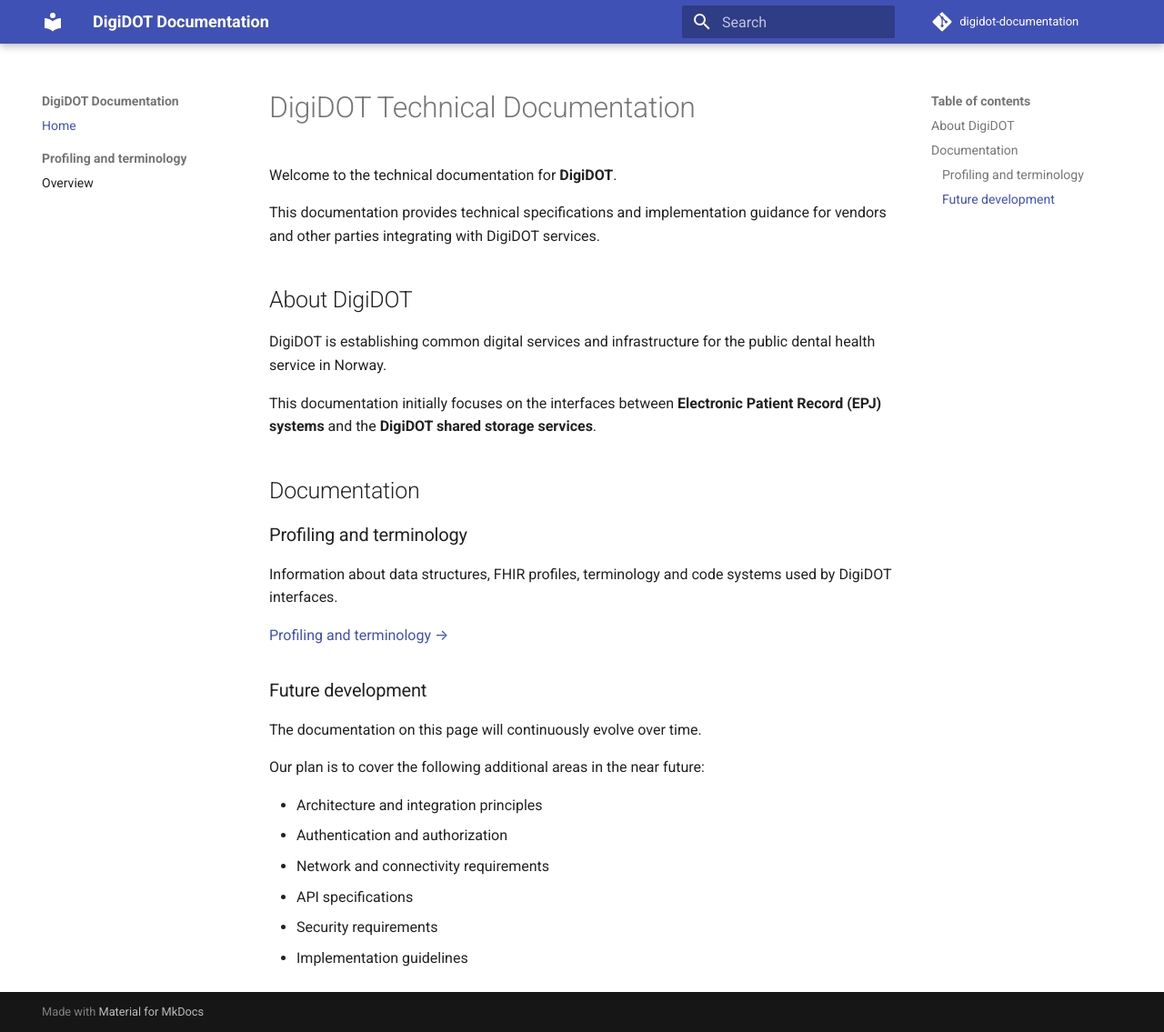
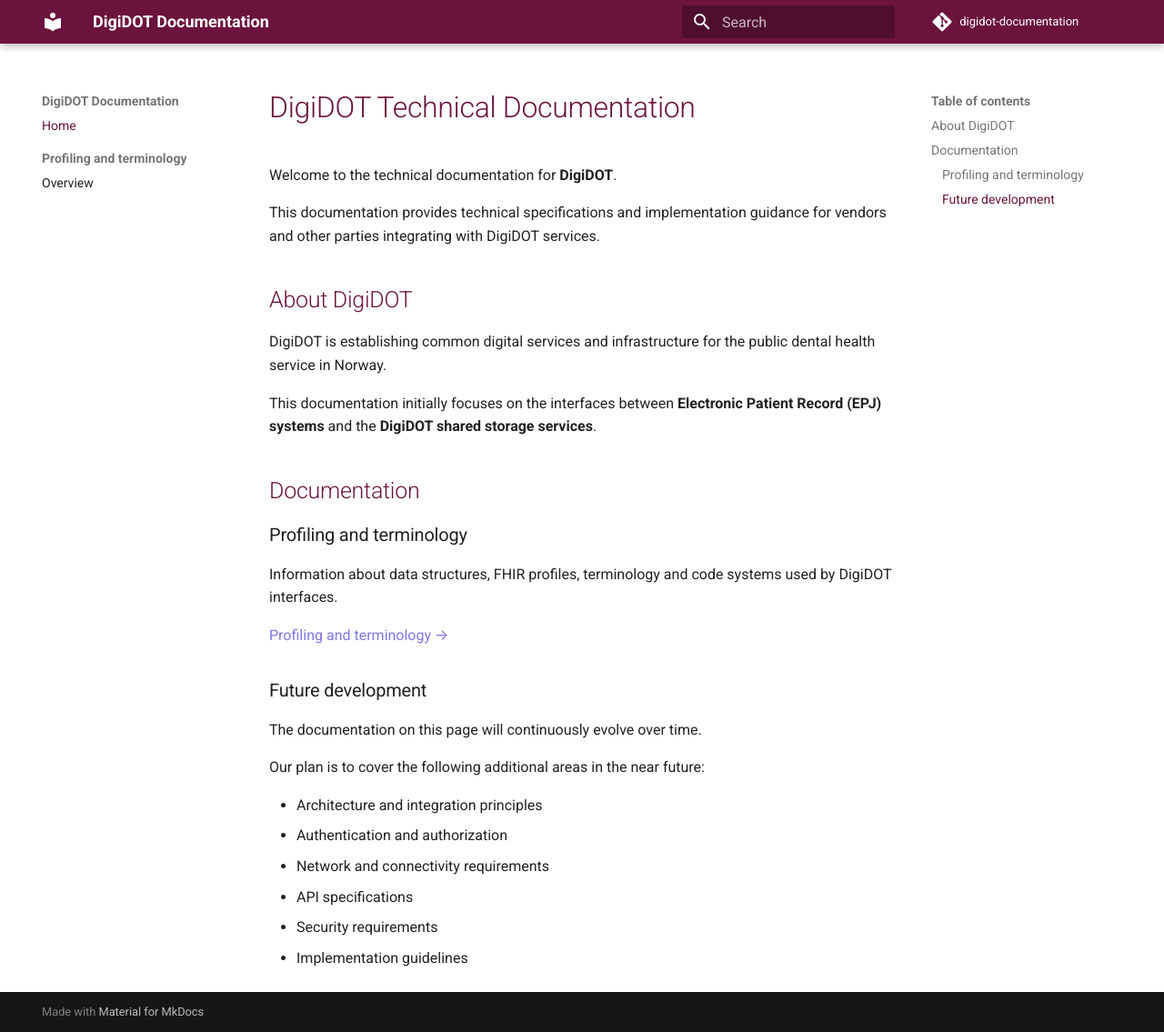
Before and after one commit to novariiks/digidot-documentation, an MkDocs documentation site: the page built from docs/index.md, in a window 1280 px wide and 1135 px high. Shown: the whole window at 91% size. Built offline with MkDocs 1.6.1 and Material for MkDocs 9.7.7, drawn with Linux system fonts in a browser that asks for light colours; comment, search, counter and statistics services are not loaded.

Commit message:
started to add novari profiling

```diff
--- /dev/null
+++ b/docs/assets/stylesheets/extra.css
@@ -0,0 +1,62 @@
+:root {
+  --novari-coral: #F76650;
+  --novari-burgundy: #6B133D;
+  --novari-beige: #F8ECDC;
+  --novari-purple: #7F78E8;
+
+  --md-primary-fg-color: var(--novari-burgundy);
+  --md-accent-fg-color: var(--novari-purple);
+}
+
+/* Header */
+.md-header {
+  background-color: var(--novari-burgundy);
+}
+
+/* Top navigation, if enabled */
+.md-tabs {
+  background-color: var(--novari-burgundy);
+}
+
+/* Main headings */
+.md-typeset h1,
+.md-typeset h2 {
+  color: var(--novari-burgundy);
+}
+
+/* Links */
+.md-typeset a {
+  color: var(--novari-purple);
+}
+
+/* Link hover */
+.md-typeset a:hover {
+  color: var(--novari-coral);
+}
+
+/* Accent on active navigation */
+.md-nav__link--active {
+  color: var(--novari-coral);
+}
+
+/* Simple Novari styled card */
+.novari-card {
+  background: var(--novari-beige);
+  border-left: 4px solid var(--novari-coral);
+  border-radius: 8px;
+  padding: 1.25rem;
+  margin: 1rem 0;
+}
+
+/* Optional intro/hero block */
+.novari-hero {
+  background: var(--novari-beige);
+  border-radius: 12px;
+  padding: 2rem;
+  margin: 1rem 0 2rem 0;
+}
+
+.novari-hero h1 {
+  margin-top: 0;
+  color: var(--novari-burgundy);
+}
--- a/mkdocs.yml
+++ b/mkdocs.yml
@@ -6,6 +6,11 @@ repo_name: digidot-documentation
 
 theme:
   name: material
+
+  palette:
+    - scheme: default
+      primary: custom
+      accent: custom
 
   features:
     - navigation.sections
@@ -25,6 +30,9 @@ markdown_extensions:
   - tables
   - pymdownx.details
   - pymdownx.superfences
+
+extra_css:
+  - assets/stylesheets/extra.css
 
 nav:
   - Home: index.md
```
